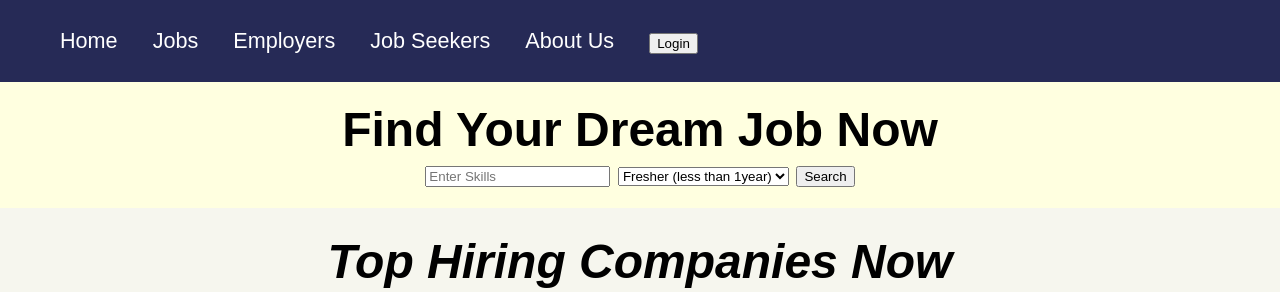
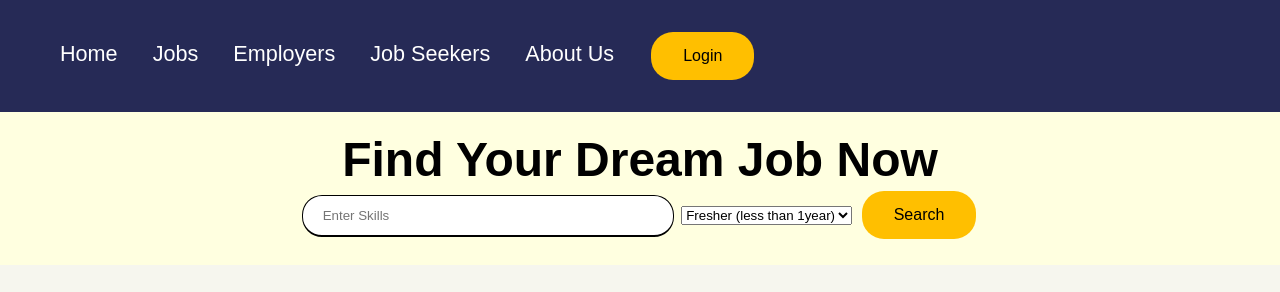
Before and after one commit to adityakochhar/SCM_PROJECT, a plain HTML site: page index.html in a window 1280 px wide. Shown: the top 292 px of the page. Drawn offline with Linux system fonts and the light colour scheme.

Commit message:
added button css4

```diff
--- a/index.html
+++ b/index.html
@@ -75,6 +75,51 @@
         div{
             margin-top: 2%;
         }
+        button {
+            background-color: #ffbf00 ;
+            border: none;
+            border-radius: 22px;
+            color: black;
+            padding: 15px 32px;
+            text-align: center;
+            text-decoration: none;
+            display: inline-block;
+            font-size: 16px;
+            margin: 4px 2px;
+            transition-duration: 0.1s;
+            cursor: pointer;
+          }
+
+          button:hover {
+            background-color:#ffbf00;
+            color: black;
+            border-bottom: 4px solid black;
+          }
+          .search-container {
+            display:flexbox;
+            justify-content: center;
+            width: 50%;
+          }
+
+          input[type=text] {
+            padding: 12px 20px;
+            width: 30%;
+            margin: 8px 0;
+            box-sizing: border-box;
+            border-radius: 20px;
+            border: 1.7px solid black;
+            border-bottom: 2.6px solid black;
+          }
+
+          input[type=password] {
+            padding: 12px 20px;
+            width: 30%;
+            margin: 8px 0;
+            box-sizing: border-box;
+            border-radius: 20px;
+            border: 1.7px solid black;
+            border-bottom: 2.6px solid black;
+          }
     </style>
 </head>
 <body>
```
